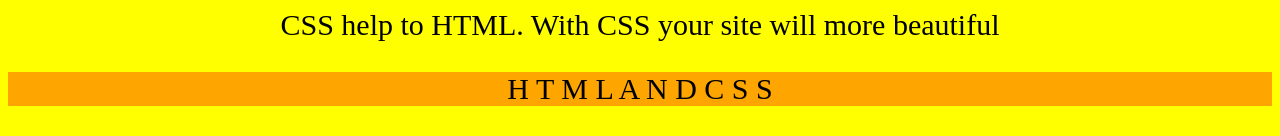
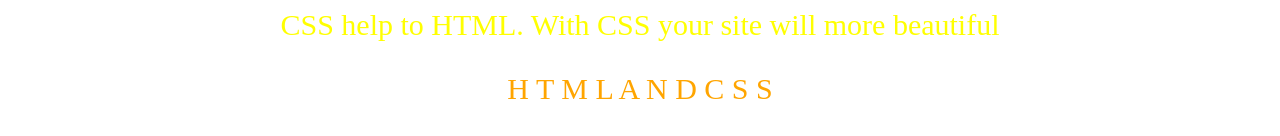
Before and after one commit to babkova-757/new_site, a plain HTML site: page index.html in a window 1280 px wide. Shown: the part 855-991 px from the top of the page. Drawn offline with Linux system fonts and the light colour scheme.

Commit message:
Update style.css

```diff
--- a/style.css
+++ b/style.css
@@ -1,6 +1,6 @@
 head {
   text-align: center;
-  background-color: orange;
+  color: orange;
 }
 
 p {
@@ -14,7 +14,7 @@ img {
 }
 
 body {
-  background-color: yellow;
+  color: yellow;
 }
 
 h1 {
@@ -22,5 +22,5 @@ h1 {
 }
 
 main {
-  background-color: orange;
+  color: orange;
 }
```
